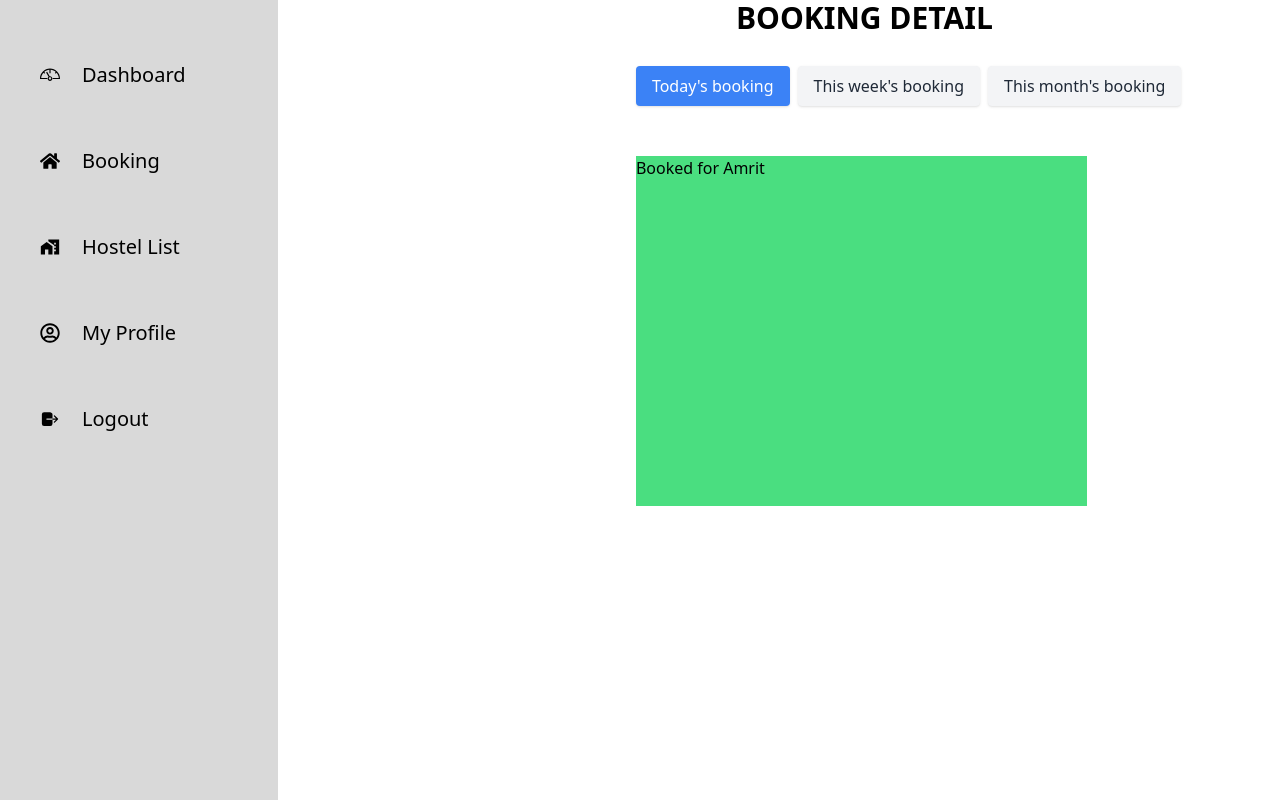
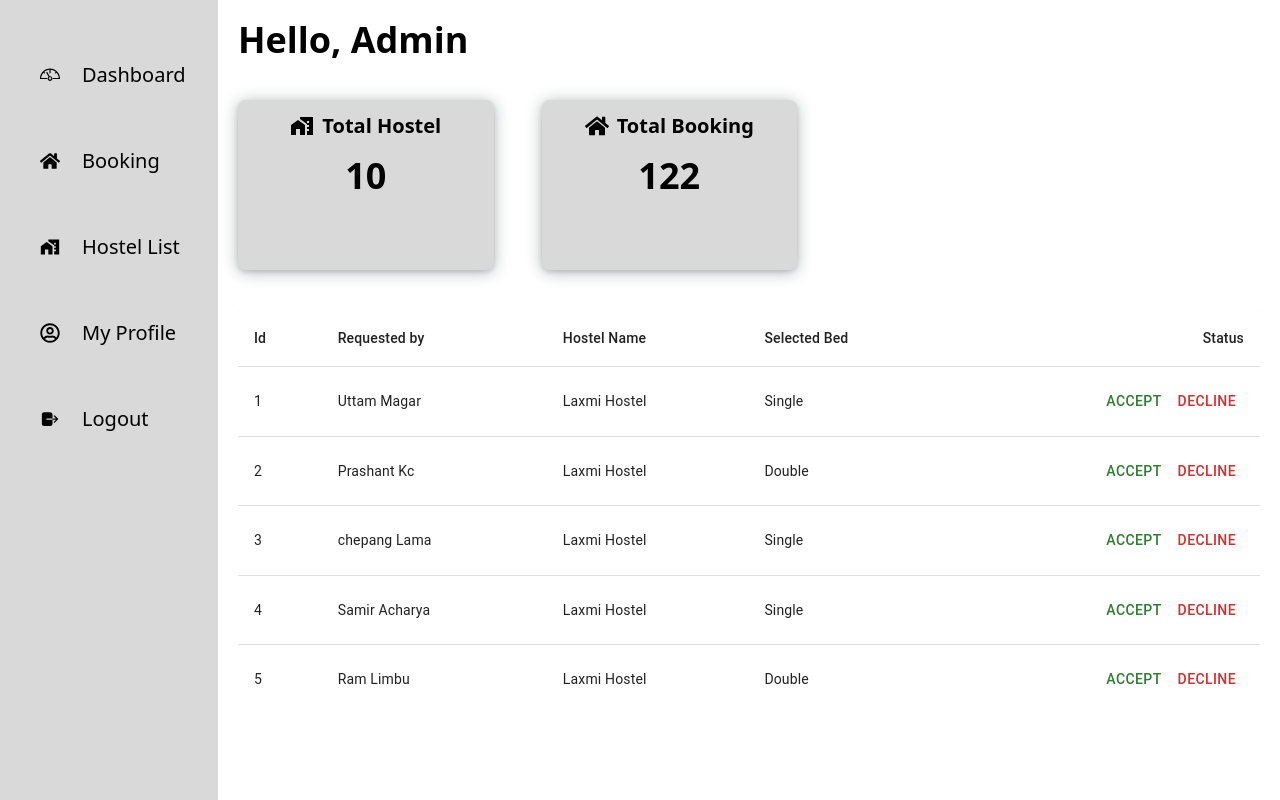
Before and after one commit to Nehaa222/hostelStay, a React (Vite) app: page / in a window 1280 px wide. Built offline with nearby package versions, Linux system fonts and the light colour scheme.

Commit message:
Routing added in admin dashboard and booking

```diff
--- a/src/App.jsx
+++ b/src/App.jsx
@@ -6,26 +6,27 @@ import React from "react";
 // import Loginpage from "./pages/Loginpage";
 // import Signuppage from "./pages/Signuppage";
 // import Hostelpage from "./pages/Hostelpage";
-// import { BrowserRouter, Routes, Route } from "react-router-dom";
-// import AdminDashboard from "./components/AdminDashboard";
+import { BrowserRouter, Routes, Route } from "react-router-dom";
+import AdminDashboard from "./components/AdminDashboard";
 import Booking from "./components/Booking";
 const App = () => {
   return (
-    // <>
-    //   <BrowserRouter>
-    //     <Routes>
-    //       <Route path="/" element={<Home />} />
-    //       <Route path="contact" element={<Contact />} />
-    //       <Route path="about" element={<About />} />
-    //       <Route path="login" element={<Loginpage />} />
-    //       <Route path="signup" element={<Signuppage />} />
-    //       <Route path="hostel" element={<Hostelpage />} />
-    //       <Route path="*" element={<Pagenotfound />} />
-    //     </Routes>
-    //   </BrowserRouter>
-    // </>
-    // <AdminDashboard/>
-    <Booking/>
+    <>
+      <BrowserRouter>
+        <Routes>
+          {/* <Route path="/" element={<Home />} />
+          <Route path="contact" element={<Contact />} />
+          <Route path="about" element={<About />} />
+          <Route path="login" element={<Loginpage />} />
+          <Route path="signup" element={<Signuppage />} />
+          <Route path="hostel" element={<Hostelpage />} /> */}
+          {/* <Route path="*" element={<Pagenotfound />} />  */}
+          <Route path="/" element={< AdminDashboard />} />
+          <Route path="/Booking" element={<Booking />} />
+        </Routes>
+      </BrowserRouter>
+    </>
+
   );
 };
 
--- a/src/components/AdminDashboard.jsx
+++ b/src/components/AdminDashboard.jsx
@@ -1,10 +1,10 @@
-
 import React, { useState } from "react";
 import { FaHome } from "react-icons/fa";
 import { TfiDashboard } from "react-icons/tfi";
 import { MdMapsHomeWork } from "react-icons/md";
 import { FaRegUserCircle } from "react-icons/fa";
 import { IoLogOut } from "react-icons/io5";
+import { Link } from "react-router-dom";
 import {
   Button,
   Paper,
@@ -15,6 +15,7 @@ import {
   TableHead,
   TableRow,
 } from "@mui/material";
+
 function createRequest(id, requestedBy, hostelName, selectedBed) {
   return { id, requestedBy, hostelName, selectedBed };
 }
@@ -31,7 +32,6 @@ export default function AdminDashboard() {
     createRequest(8, "Digvijay Rathee", "Laxmi Hostel", "Single"),
     createRequest(9, "Ashish kc", "Laxmi Hostel", "Double"),
     createRequest(10, "Jasmin Lama", "Laxmi Hostel", "Single"),
-    // Add more requests as needed
   ]);
 
   // Handlers to accept or decline the request
@@ -53,10 +53,14 @@ export default function AdminDashboard() {
             <TfiDashboard class="mr-[22px]" />
             <span>Dashboard</span>
           </div>
+
           <div class="menu-item mt-10 mb-4 w-full flex items-center justify-start pl-5">
-            <FaHome class="mr-[22px]" />
-            <span>Booking</span>
+            <Link to="/Booking" className="flex items-center">
+              <FaHome class="mr-[22px]" />
+              <span>Booking</span>
+            </Link>
           </div>
+
           <div class="menu-item mt-10 mb-4 w-full flex items-center justify-start pl-5">
             <MdMapsHomeWork class="mr-[22px]" />
             <span>Hostel List</span>
--- a/src/components/Booking.jsx
+++ b/src/components/Booking.jsx
@@ -1,10 +1,10 @@
-
 import React, { useState } from "react";
 import { FaHome } from "react-icons/fa";
 import { TfiDashboard } from "react-icons/tfi";
 import { MdMapsHomeWork } from "react-icons/md";
 import { FaRegUserCircle } from "react-icons/fa";
 import { IoLogOut } from "react-icons/io5";
+import { Link } from "react-router-dom";
 
 export default function Booking() {
   const [activeTab, setActiveTab] = useState("today");
@@ -26,10 +26,15 @@ export default function Booking() {
     <div className="Container ">
       <div className="flex h-full w-full cursor-pointer">
         <div className="sidebar bg-[#D9D9D9] text-black p-5 w-[40%] font-bold text-[20px] flex flex-col items-center h-screen">
-          <div className="menu-item mt-10 mb-4 w-full flex items-center justify-start pl-5">
-            <TfiDashboard className="mr-[22px]" />
-            <span>Dashboard</span>
+
+          <div class="menu-item mt-10 mb-4 w-full flex items-center justify-start pl-5">
+            <Link to="/" className="flex items-center">
+              <TfiDashboard class="mr-[22px]" />
+              <span>Dashboard</span>
+            </Link>
           </div>
+
+
           <div className="menu-item mt-10 mb-4 w-full flex items-center justify-start pl-5">
             <FaHome className="mr-[22px]" />
             <span>Booking</span>
```
